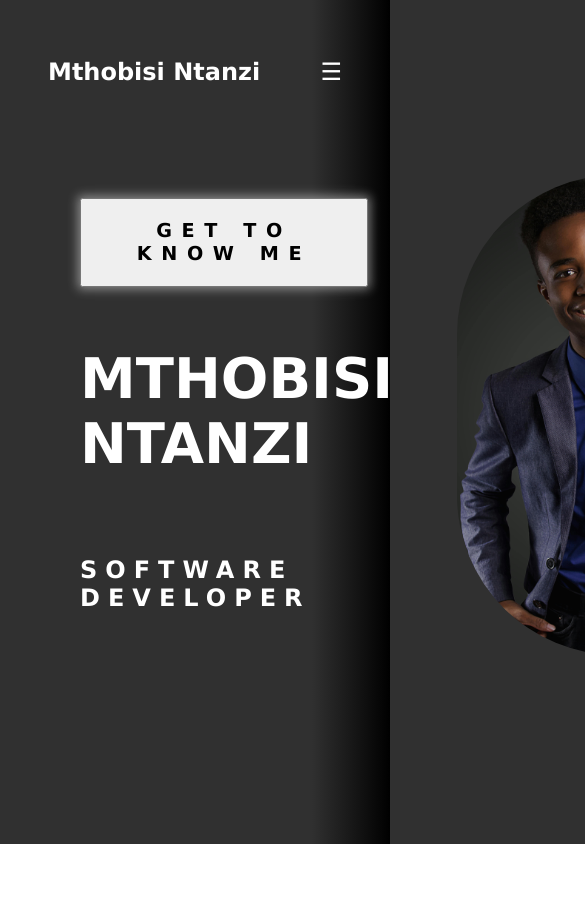
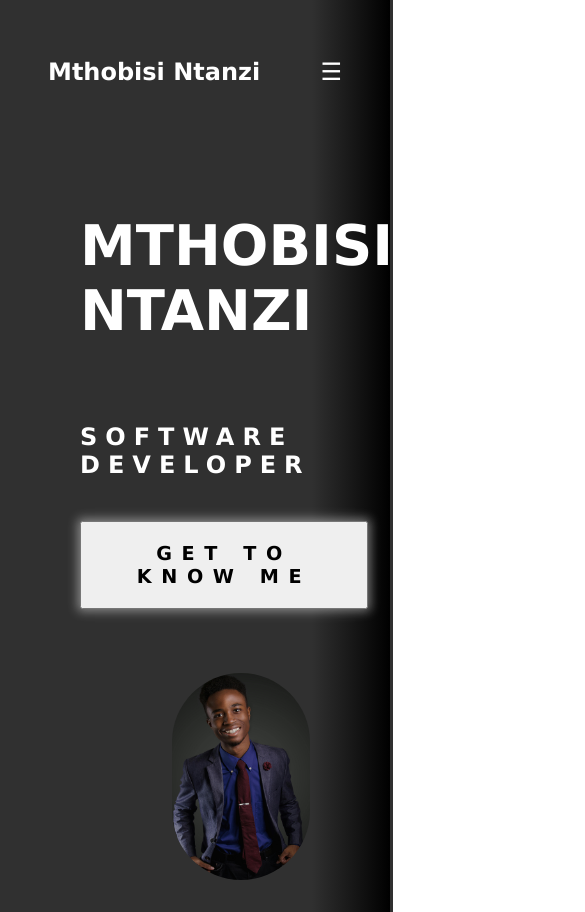
Before and after one commit to MthoNtanzi/portfolio, a Vue app: page / in a window 390 px wide. Shown: the top 912 px of the page, 585 px wide, since content can reach past the window. Before the commit the page ends 844 px from the top, so only its background shows below. Built offline with nearby package versions, Linux system fonts and the light colour scheme.

Commit message:
make home page responsive

```diff
--- a/src/components/Navbar.vue
+++ b/src/components/Navbar.vue
@@ -60,7 +60,7 @@
 }
 
 /* Responsive styling */
-@media (max-width: 768px) {
+@media (max-width: 800px) {
     .navbar-links {
         display: none;
         flex-direction: column;
--- a/src/views/HomeView.vue
+++ b/src/views/HomeView.vue
@@ -1,9 +1,9 @@
 <template>
   <div class="main homePage">
     <div class="intro">
-      <router-link class="knowMe" to="/about"><button>Get To Know Me</button></router-link>
       <h1>Mthobisi<br/> Ntanzi</h1>
       <h2>Software Developer</h2>
+      <router-link class="knowMe" to="/about"><button>Get To Know Me</button></router-link>
     </div>
     <img src="../assets/img/profile.jpg" alt="Mthobisi Ntanzi Profile image">
   </div>
@@ -58,4 +58,18 @@
     color: #000;
   }
 
+  /* Responsive styling */
+  @media (max-width: 800px) {
+    .homePage{
+      flex-direction: column;
+    }
+    .intro{
+      align-self: flex-start;
+    }
+
+    img{
+     margin-left: auto;
+     max-width: 60%;
+    }
+  }
 </style>
```
